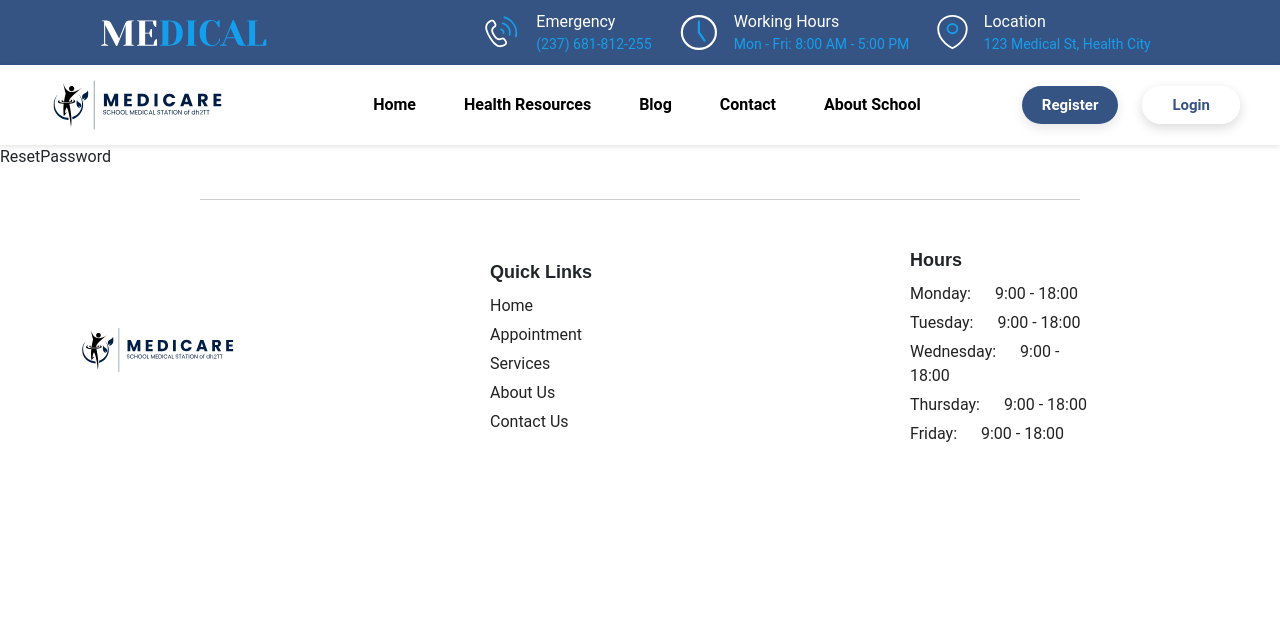
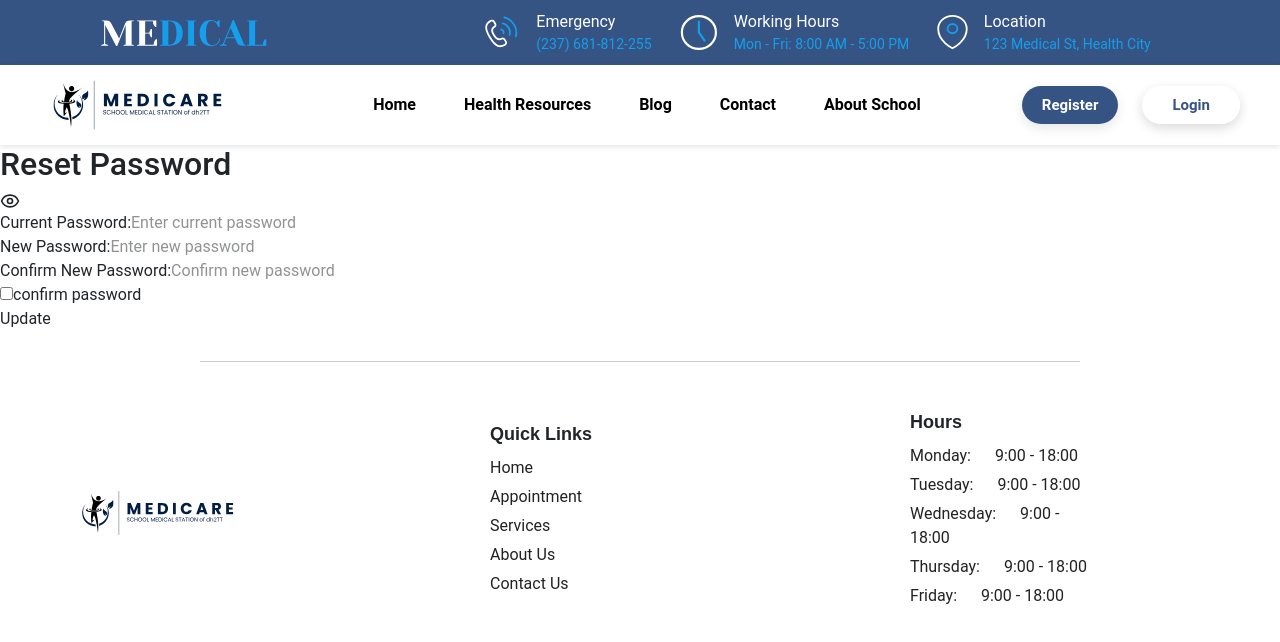
Before and after one commit to ngothanhdat-AK/school-medical-client, a React (Vite) app: page /resetpassword in a window 1280 px wide. Shown: the top 642 px of the page. Built offline with nearby package versions, Linux system fonts and the light colour scheme.

Commit message:
Implement Reset Password form with password visibility toggle

```diff
--- a/src/pages/ResetPassword/ResetPassword.jsx
+++ b/src/pages/ResetPassword/ResetPassword.jsx
@@ -1,7 +1,40 @@
-import React from "react";
+import React from 'react'
+import {Eye, EyeOff} from "lucide-react";
 
 const ResetPassword = () => {
-  return <div>ResetPassword</div>;
-};
+  const [showPassword, setShowPassword] = React.useState(false);
+  return (
+    <>
+    <div>
+    <h2>Reset Password</h2>
+        <form action="">
+            <div
+                className="login_form__eye"
+                onClick={() => setShowPassword(!showPassword)}
+                style={{cursor: "pointer"}}>
+                {showPassword ? <EyeOff size={20} /> : <Eye size={20} />}
+            </div>
+            <div>
+                <label htmlFor=""> Current Password:</label>
+                <input type={showPassword ? "text" : "password"} name="currentPassword" placeholder='Enter current password' required />
+            </div>
+            <div>
+                <label htmlFor=""> New Password:</label>
+                <input type={showPassword ? "text" : "password"} name="newPassword" placeholder='Enter new password' required />
+            </div>
+            <div>
+                <label htmlFor=""> Confirm New Password:</label>
+                <input type={showPassword ? "text" : "password"} name="confirmNewPassword" placeholder='Confirm new password' required />
+            </div>
+            <div>
+                <input type="checkbox" name="terms" required />
+                <label htmlFor="terms">confirm password</label>
+            </div>
+            <button type="submit">Update</button>
+        </form>
+  </div>
+    </>
+  )
+}
 
-export default ResetPassword;
+export default ResetPassword
```
